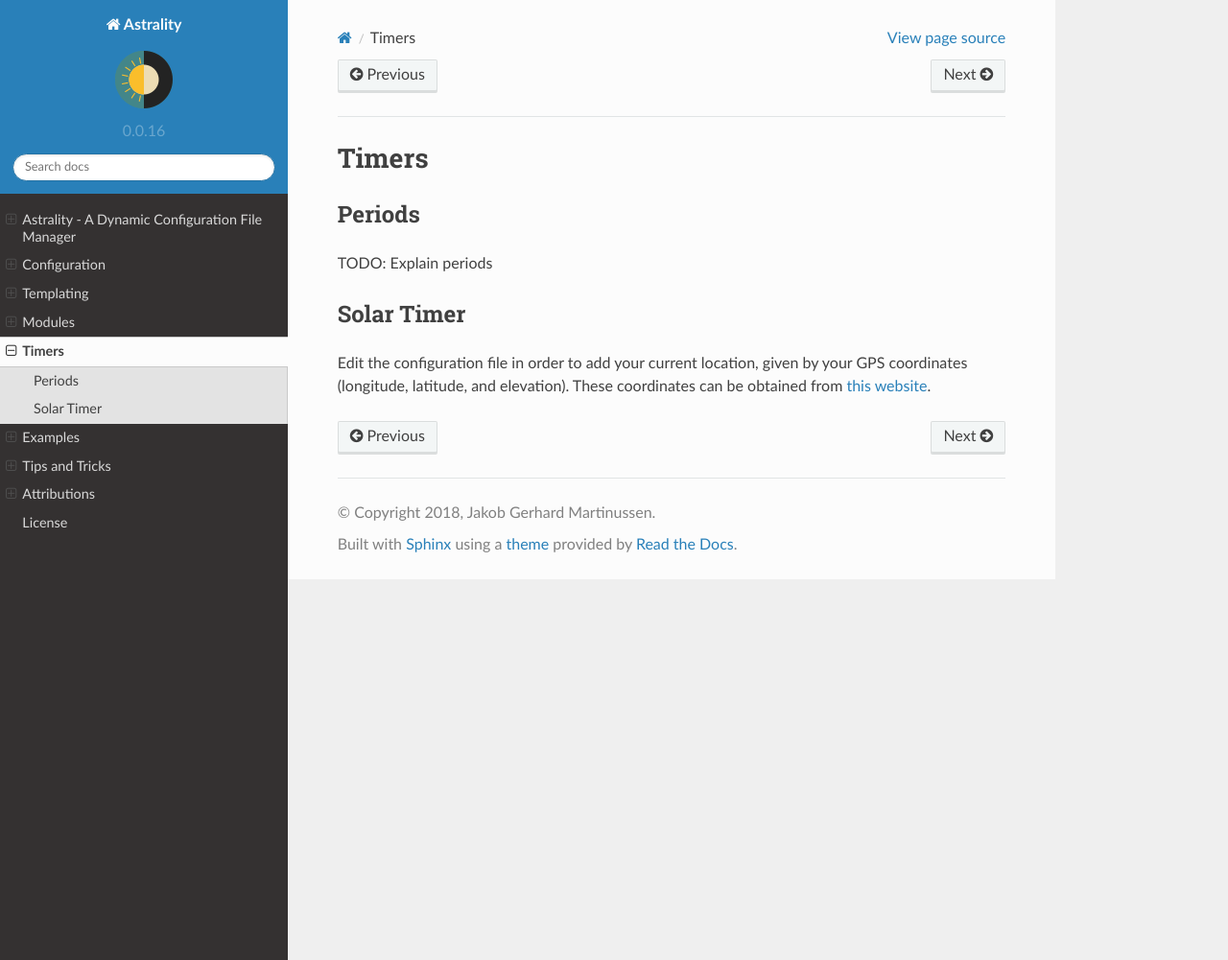
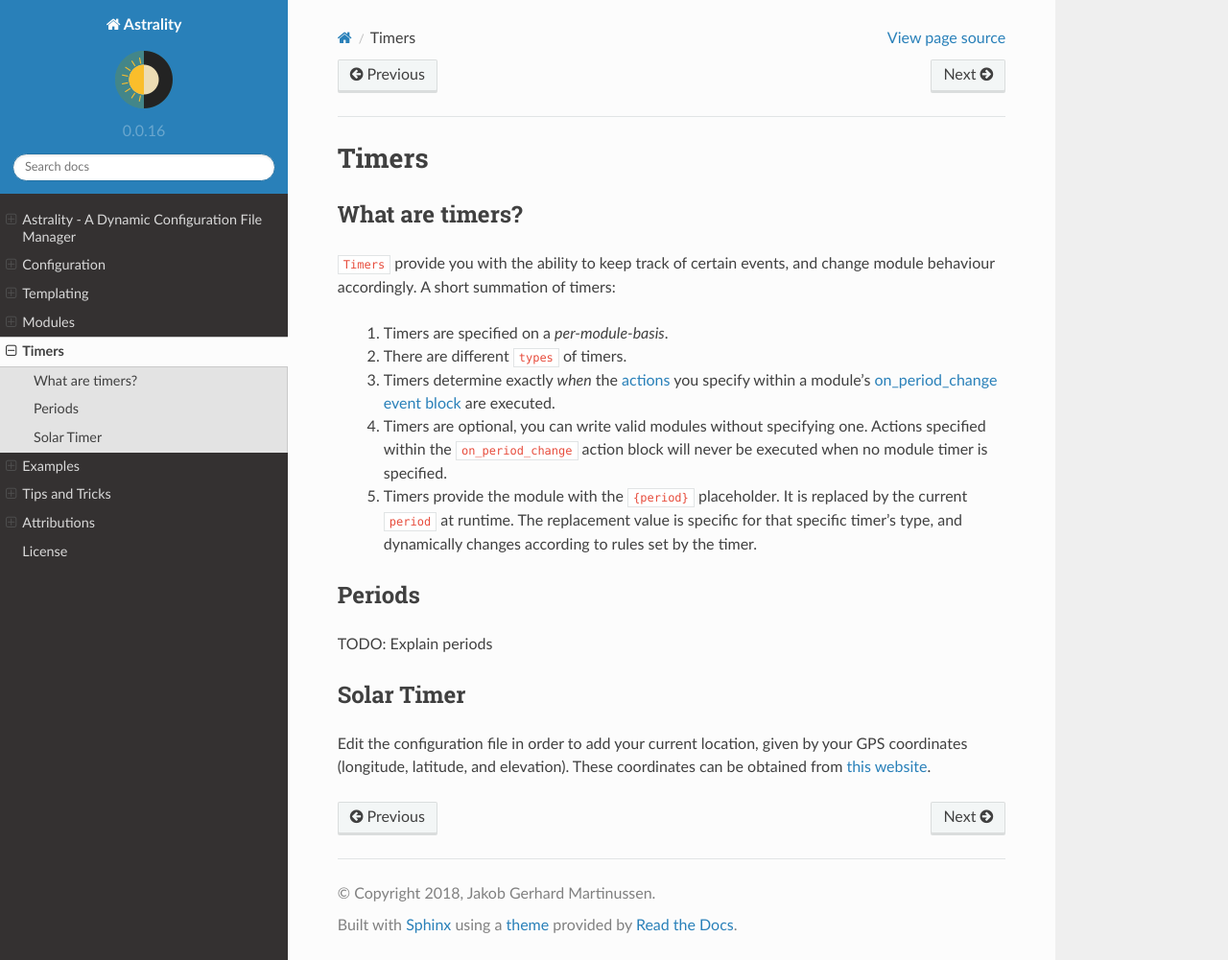
Before and after one commit to JakobGM/astrality, a Sphinx documentation site: the page built from docs/timers.rst, in a window 1280 px wide and 1001 px high. Shown: the whole window at 96% size. Built offline with Sphinx 7.4.7 and the Read the Docs theme 2.0.0, drawn with Linux system fonts in a browser that asks for light colours.

Commit message:
Summarize how timers work in docs

```diff
--- a/docs/modules.rst
+++ b/docs/modules.rst
@@ -14,7 +14,7 @@ These modules are used to define:
     Configuration file templates that are available for compilation.
 
 :doc:`timers`
-    Timers can trigger events when certain predefined :ref:`periods <periods>` occur.
+    Timers can trigger events when certain predefined :ref:`periods <timer_periods>` occur.
 
 :ref:`actions`
     Tasks to be performed when :ref:`events` occur.
@@ -88,6 +88,8 @@ When you want to assign :ref:`tasks <actions>` for Astrality to perform, you hav
         Tasks to be performed when you kill the Astrality process.
         Useful for cleaning up any unwanted clutter.
 
+    .. _module_events_on_period_change:
+
     ``on_period_change``:
         Tasks to be performed when the specified module ``timer`` detects a new ``period``.
         Useful for dynamic behaviour, periodic tasks, and templates that should change during runtime.
@@ -125,7 +127,7 @@ Actions are tasks for Astrality to perform, and are placed within :ref:`event bl
         Compile a specific :ref:`template <module_templates>` to its target destination.
 
     :ref:`run <run_action>`:
-        Execute a shell command, possibly referring to any compiled template and/or the current :ref:`period <periods>` defined by the :ref:`module timer <timers>`.
+        Execute a shell command, possibly referring to any compiled template and/or the current :ref:`period <timer_periods>` defined by the :ref:`module timer <timers>`.
 
 
 .. _context_import_action:
--- a/docs/timers.rst
+++ b/docs/timers.rst
@@ -4,7 +4,18 @@
 Timers
 ======
 
-.. _periods:
+What are timers?
+================
+
+``Timers`` provide you with the ability to keep track of certain events, and change module behaviour accordingly. A short summation of timers:
+
+    #. Timers are specified on a *per-module-basis*.
+    #. There are different ``types`` of timers.
+    #. Timers determine exactly *when* the :ref:`actions <actions>` you specify within a module's :ref:`on_period_change <module_events_on_period_change>` :ref:`event block <events>` are executed.
+    #. Timers are optional, you can write valid modules without specifying one. Actions specified within the ``on_period_change`` action block will never be executed when no module timer is specified.
+    #. Timers provide the module with the ``{period}`` placeholder. It is replaced by the current ``period`` at runtime. The replacement value is specific for that specific timer's type, and dynamically changes according to rules set by the timer.
+
+.. _timer_periods:
 
 Periods
 =======
```
